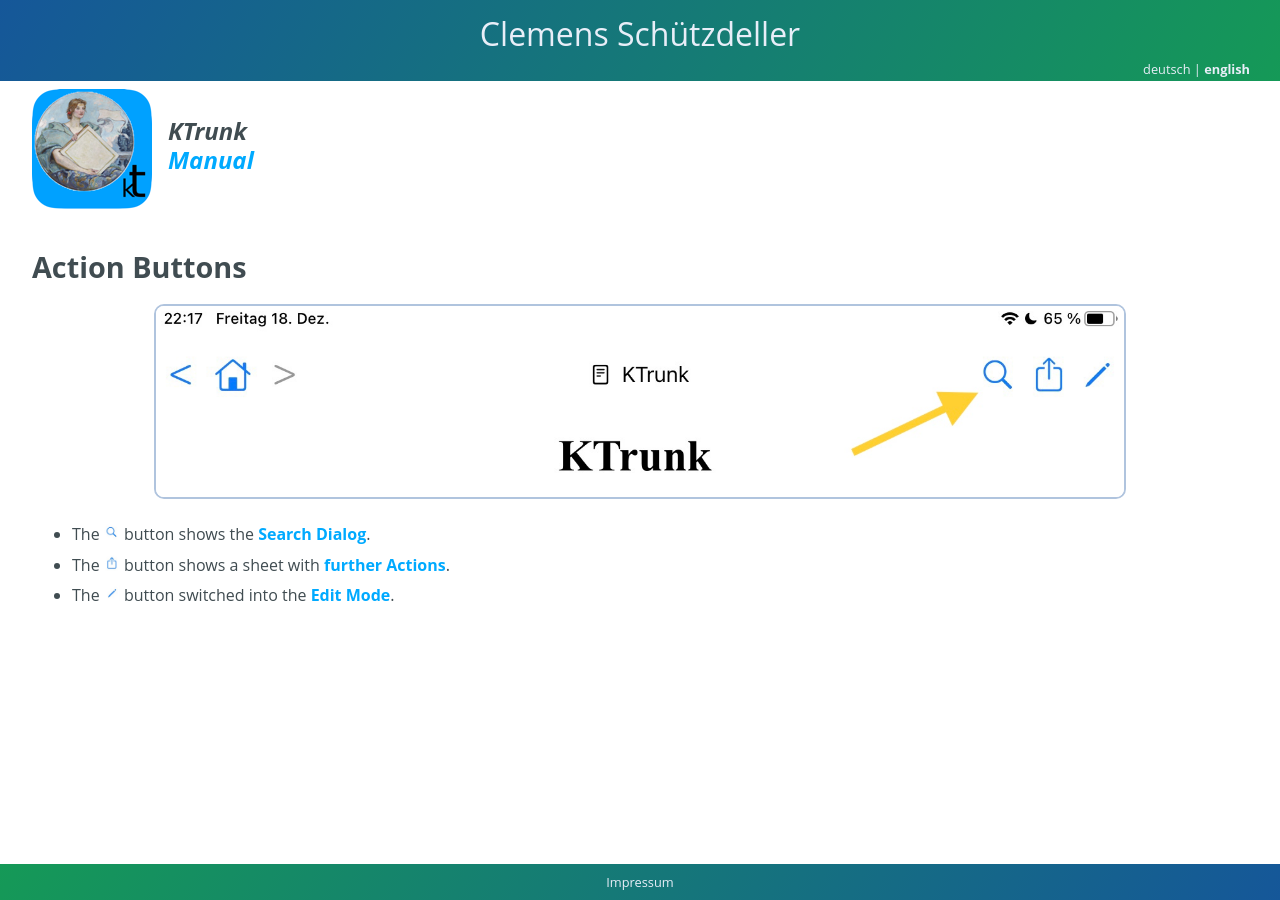
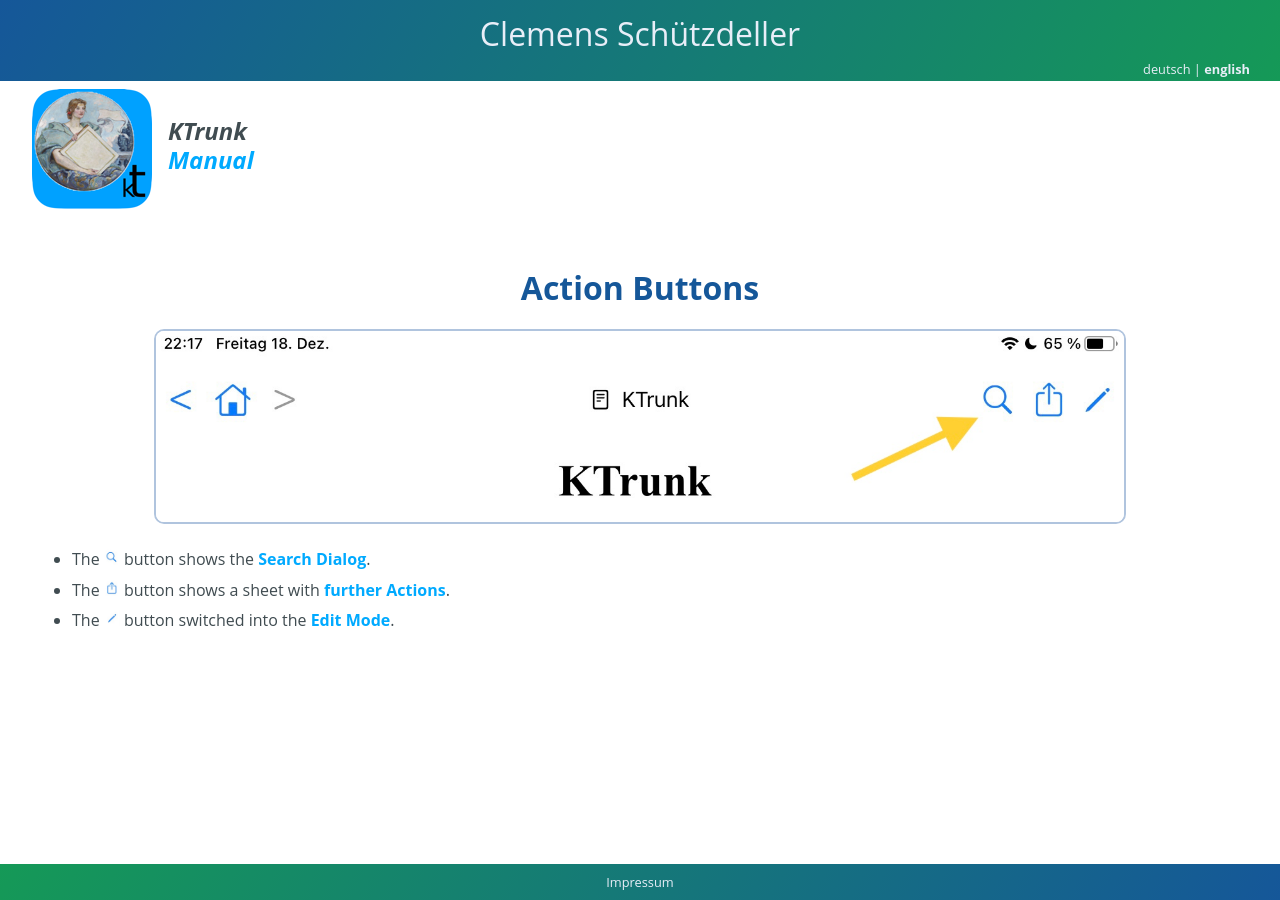
Before and after one commit to cs-LA/home, a Jekyll site: the page built from KTrunk/Manual/ActionButtons.md, in a window 1280 px wide. Built offline with Jekyll 4.4.1, drawn with Linux system fonts in a browser that asks for light colours; our own code applies the rules of GitHub Pages for plain Markdown files.

Commit message:
Update ActionButtons.md

```diff
--- a/KTrunk/Manual/ActionButtons.md
+++ b/KTrunk/Manual/ActionButtons.md
@@ -12,7 +12,7 @@
 </div>
 
 
-## <span class="en">Action Buttons</span><span class="de">Aktions-Schaltflächen</span>
+# <span class="en">Action Buttons</span><span class="de">Aktions-Schaltflächen</span>
 
 <img src="ActionButtons.jpg" style="border: 2px solid #B0C4DE; border-radius: 10px;">
 
```
